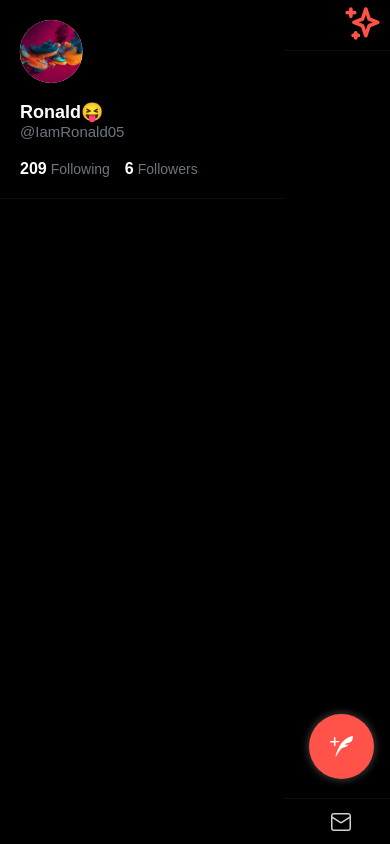
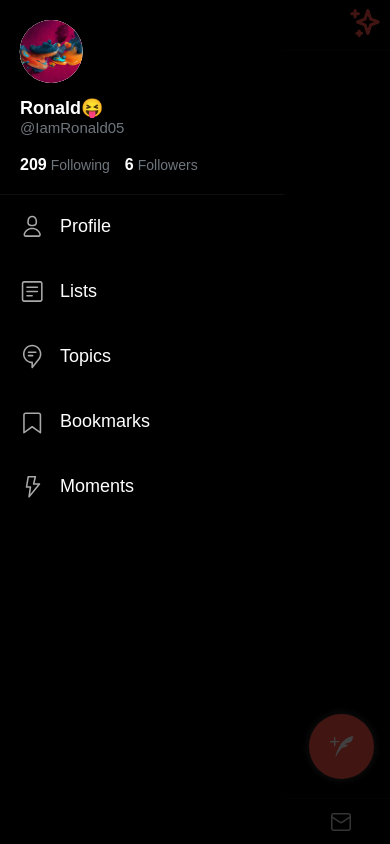
Before and after one commit to Iamronaldosunmu/RedTwitter, a plain HTML site: page index.html in a window 390 px wide. Both pictures are taken after a click on the button 25 px from the left and 20 px from the top of the page. Drawn offline with Linux system fonts and the light colour scheme.

Commit message:
Added the part to blur the background when the side nav is open

```diff
--- a/index.html
+++ b/index.html
@@ -8,6 +8,7 @@
     <link rel="stylesheet" href="style.css" />
   </head>
   <body>
+    <!-- Code For the Staring Animation of the screen -->
     <div class="loaderAnimationContainer" id="loaderAnimationContainer">
       <svg
         class="loaderAnimationSvg"
@@ -42,6 +43,8 @@
         </g>
       </svg>
     </div>
+
+    <!-- Code for the Image to be displayed on Larger Screens -->
     <div class="loaderAnimationContainerBigScreens">
       <img src="images/red.svg" class="bigScreenImage" />
 
@@ -50,6 +53,7 @@
       </div>
     </div>
 
+    <!-- Top Navigation Bar Section -->
     <nav class="topNavBar">
       <button id="toggle" class="toggle">
         <div class="slide"></div>
@@ -62,7 +66,7 @@
         height="16px"
         viewBox="0 0 24 24"
         version="1.1"
-        class="navTwitterStarImage"
+        class="navTwitterImage"
       >
         <!-- Generator: Sketch 3.8.1 (29687) - http://www.bohemiancoding.com/sketch -->
         <title>twitter [#154]</title>
@@ -100,7 +104,7 @@
         </svg>
       </div>
     </nav>
-
+<!-- Bottom Navigation Bar Section -->
     <nav class="bottomNavBar">
       <svg
         viewBox="0 0 24 24"
@@ -142,7 +146,7 @@
         </g>
       </svg>
     </nav>
-
+<!-- Tweet Button that is positioned fixed to the viewport -->
     <button class="tweetButton">
       <svg viewBox="0 0 24 24" aria-hidden="true" class="tweetButtonImage">
         <g>
@@ -152,10 +156,14 @@
         </g>
       </svg>
     </button>
-
+<!-- Blurred Box that appears when the toggle button is clicked to close the account Info section -->
+    <div class="closeAccountInfo"></div>
+    <!-- Account Information Section or to put it more semantically, Side Navigation Bar -->
     <div class="accountInfo">
       <div class="userProfile">
-        <img class="userImage" src="images/ws_3D_Abstract_Art_1680x1050.webp"/>
+        <div class="userImage">
+          <img class="userImage" src="images/ws_3D_Abstract_Art_1680x1050.webp"/>
+        </div>
         <h2 class="name">Ronald&#x1F61D</h2>
         <h2 class="username">@IamRonald05</h2>
       </div>
@@ -166,6 +174,26 @@
         ><span class="number">6</span
         ><span class="userNumberText">Followers</span>
       </div>
+      <div class="listItem">
+        <svg viewBox="0 0 24 24" aria-hidden="true" class="listItemSvg"><g><path d="M12 11.816c1.355 0 2.872-.15 3.84-1.256.814-.93 1.078-2.368.806-4.392-.38-2.825-2.117-4.512-4.646-4.512S7.734 3.343 7.354 6.17c-.272 2.022-.008 3.46.806 4.39.968 1.107 2.485 1.256 3.84 1.256zM8.84 6.368c.162-1.2.787-3.212 3.16-3.212s2.998 2.013 3.16 3.212c.207 1.55.057 2.627-.45 3.205-.455.52-1.266.743-2.71.743s-2.255-.223-2.71-.743c-.507-.578-.657-1.656-.45-3.205zm11.44 12.868c-.877-3.526-4.282-5.99-8.28-5.99s-7.403 2.464-8.28 5.99c-.172.692-.028 1.4.395 1.94.408.52 1.04.82 1.733.82h12.304c.693 0 1.325-.3 1.733-.82.424-.54.567-1.247.394-1.94zm-1.576 1.016c-.126.16-.316.246-.552.246H5.848c-.235 0-.426-.085-.552-.246-.137-.174-.18-.412-.12-.654.71-2.855 3.517-4.85 6.824-4.85s6.114 1.994 6.824 4.85c.06.242.017.48-.12.654z"></path></g></svg>
+        <span>Profile</span>
+      </div>
+      <div class="listItem">
+        <svg viewBox="0 0 24 24" aria-hidden="true" class="listItemSvg"><g><path d="M19.75 22H4.25C3.01 22 2 20.99 2 19.75V4.25C2 3.01 3.01 2 4.25 2h15.5C20.99 2 22 3.01 22 4.25v15.5c0 1.24-1.01 2.25-2.25 2.25zM4.25 3.5c-.414 0-.75.337-.75.75v15.5c0 .413.336.75.75.75h15.5c.414 0 .75-.337.75-.75V4.25c0-.413-.336-.75-.75-.75H4.25z"></path><path d="M17 8.64H7c-.414 0-.75-.337-.75-.75s.336-.75.75-.75h10c.414 0 .75.335.75.75s-.336.75-.75.75zm0 4.11H7c-.414 0-.75-.336-.75-.75s.336-.75.75-.75h10c.414 0 .75.336.75.75s-.336.75-.75.75zm-5 4.11H7c-.414 0-.75-.335-.75-.75s.336-.75.75-.75h5c.414 0 .75.337.75.75s-.336.75-.75.75z"></path></g></svg>
+        <span>Lists</span>
+      </div>
+      <div class="listItem">
+        <svg viewBox="0 0 24 24" aria-hidden="true" class="listItemSvg"><g><path d="M12.003 23.274c-.083 0-.167-.014-.248-.042-.3-.105-.502-.39-.502-.708v-4.14c-2.08-.172-4.013-1.066-5.506-2.56-3.45-3.45-3.45-9.062 0-12.51s9.062-3.45 12.512 0c3.096 3.097 3.45 8.07.82 11.565l-6.49 8.112c-.146.182-.363.282-.587.282zm0-21.05c-1.882 0-3.763.717-5.195 2.15-2.864 2.863-2.864 7.524 0 10.39 1.388 1.387 3.233 2.15 5.195 2.15.414 0 .75.337.75.75v2.72l5.142-6.425c2.17-2.885 1.876-7.014-.696-9.587-1.434-1.43-3.316-2.148-5.197-2.148z"></path><path d="M15.55 8.7h-7.1c-.413 0-.75-.337-.75-.75s.337-.75.75-.75h7.1c.413 0 .75.335.75.75s-.337.75-.75.75zm-3.05 3.238H8.45c-.413 0-.75-.336-.75-.75s.337-.75.75-.75h4.05c.414 0 .75.336.75.75s-.336.75-.75.75z"></path></g></svg>
+        <span>Topics</span>
+      </div>
+      <div class="listItem">
+        <svg viewBox="0 0 24 24" aria-hidden="true" class="listItemSvg"><g><path d="M19.9 23.5c-.157 0-.312-.05-.442-.144L12 17.928l-7.458 5.43c-.228.164-.53.19-.782.06-.25-.127-.41-.385-.41-.667V5.6c0-1.24 1.01-2.25 2.25-2.25h12.798c1.24 0 2.25 1.01 2.25 2.25v17.15c0 .282-.158.54-.41.668-.106.055-.223.082-.34.082zM12 16.25c.155 0 .31.048.44.144l6.71 4.883V5.6c0-.412-.337-.75-.75-.75H5.6c-.413 0-.75.338-.75.75v15.677l6.71-4.883c.13-.096.285-.144.44-.144z"></path></g></svg>
+        <span>Bookmarks</span>
+      </div>
+      <div class="listItem">
+        <svg viewBox="0 0 24 24" aria-hidden="true" class="listItemSvg"><g><path d="M8.98 22.698c-.103 0-.205-.02-.302-.063-.31-.135-.49-.46-.44-.794l1.228-8.527H6.542c-.22 0-.43-.098-.573-.266-.144-.17-.204-.393-.167-.61L7.49 2.5c.062-.36.373-.625.74-.625h6.81c.23 0 .447.105.59.285.142.18.194.415.14.64l-1.446 6.075H19c.29 0 .553.166.678.428.124.262.087.57-.096.796L9.562 22.42c-.146.18-.362.276-.583.276zM7.43 11.812h2.903c.218 0 .425.095.567.26.142.164.206.382.175.598l-.966 6.7 7.313-8.995h-4.05c-.228 0-.445-.105-.588-.285-.142-.18-.194-.415-.14-.64l1.446-6.075H8.864L7.43 11.812z"></path></g></svg>
+        <span>Moments</span>
+      </div>
     </div>
 
     <script src="script.js"></script>
--- a/script.js
+++ b/script.js
@@ -4,10 +4,9 @@
 const bottomNavBar = document.querySelector('.bottomNavBar');
 const tweetButton = document.querySelector('.tweetButton');
 const accountInfo = document.querySelector('.accountInfo');
+const closeAccountInfoBtn = document.querySelector('.closeAccountInfo');
 const toggleBtn = document.querySelector('#toggle')
 const body = document.querySelector('body');
-
-console.log(body);
 setTimeout(loaderAnimationStop, 3500);
 
 
@@ -29,11 +28,15 @@
 //Event Listener Functions
 function showAccountInfo(e) {
     accountInfo.classList.add('showing');
+    closeAccountInfoBtn.classList.add('visible');
 
 
 }
 function closeAccountInfo(e){
-     if ([...accountInfo.classList].includes('showing') && (e.target != accountInfo && (e.target.parentNode != toggleBtn && e.target != toggleBtn))) {
+
+     if ([...accountInfo.classList].includes('showing') && e.target == closeAccountInfoBtn) {
          accountInfo.classList.remove('showing');
+         closeAccountInfoBtn.classList.remove('visible');
+
      }
 }
--- a/style.css
+++ b/style.css
@@ -100,8 +100,8 @@
     animation: show 0.5s ease-in 1;
   }
   .navTwitterStarImage {
-    width: 35px;
-    height: 35px;
+    width: 30px;
+    height: 30px;
     stroke: var(--primary-color);
     stroke-width: 1px;
     fill: var(--primary-color);
@@ -225,6 +225,35 @@
   .userProfile {
     padding: 20px 20px 0;
   }
+  .listItem {
+    padding: 20px;
+    color: white;
+    font-size: 18px;
+    display: flex;
+    align-items: center;
+  }
+  .listItemSvg {
+    fill: darkgrey;
+    width: 25px;
+    height: 25px;
+    margin-right: 15px;
+  }
+  /* Blurring Section to close the Account Info section */
+  .closeAccountInfo {
+    position: fixed;
+    width: 27vw;
+    height: 100vh;
+    right: -27vw;
+    opacity: 0;
+    transform: translateX(0);
+    transition: opacity 0.4s;
+  }
+
+  .closeAccountInfo.visible {
+    background: rgba(0, 0, 0, 0.75);
+    transform: translateX(-100%);
+    opacity: 1;
+  }
 }
 
 /* TODO: Decide whether or not to do the design for larger devices or to ask them to move to smaller devices */
```
Also changed, not shown: images/Bookmarks.svg (added), images/Lists.svg (added), images/Moments.svg (added), images/Topics.svg (added).
